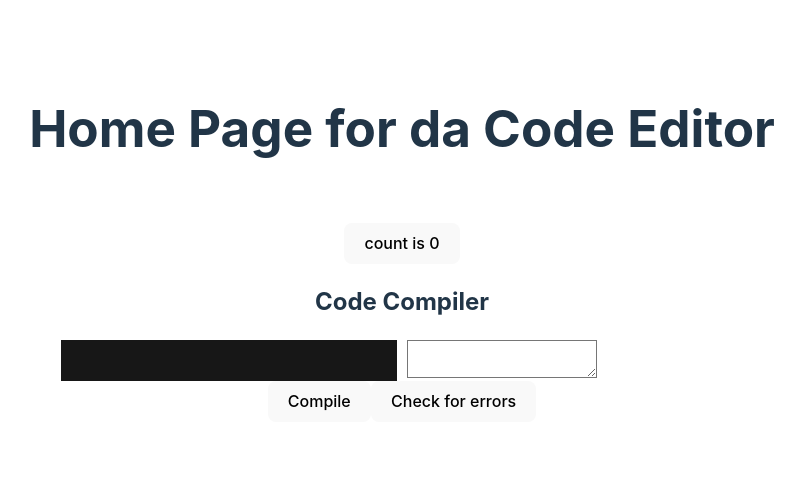
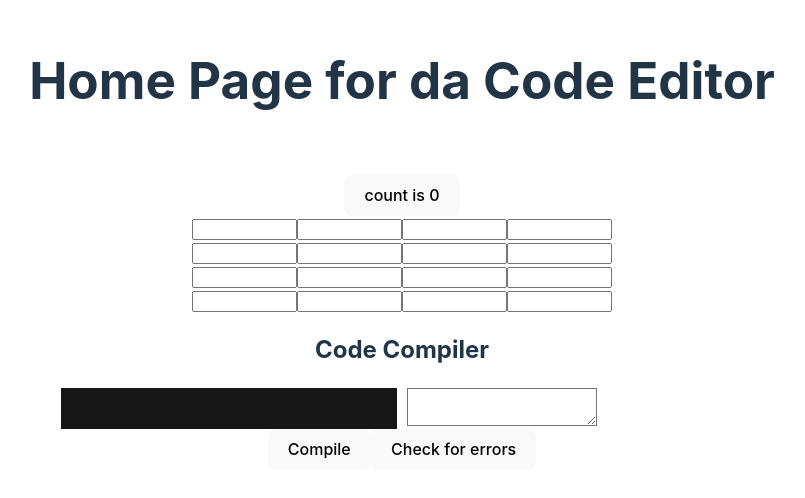
Before and after one commit to joserenter1a/PySonic, a React (Vite) app in the folder pysonic/: page / in a window 1280 px wide. Shown: the part 140-638 px from the top of the page, without its empty margins (238-1043 px from the left). Built offline with nearby package versions, Linux system fonts and the light colour scheme.

Commit message:
added grid

```diff
--- a/pysonic/src/components/Grid.jsx
+++ b/pysonic/src/components/Grid.jsx
@@ -1,15 +1,42 @@
 import * as React from 'react';
-import { useState } from 'react'
+import { useState } from 'react';
 export const Grid = () => {
     // javascript variables that can be used in your components i.e. count
     const [count, setCount] = useState(0);
-
-
+    const [text, secText] = useState("");
+    let col = [];
+    for (let i = 0; i < 100; i++){
+      let row = [];
+      for (let j = 0; j < 8; j++){
+        row.push([]);
+      }
+      col.push(row);
+    }
+    console.log(col);
     // the return statement only returns html/xml components
     return (
+      <div>
         <button onClick={() => setCount((count) => count + 1)}>
           count is {count}
         </button>
+        <div><input type="text" id="name" name="name" required minLength="4" maxLength="8" size="10"/>
+        <input type="text" id="name" name="name" required minLength="4" maxLength="8" size="10"/>
+        <input type="text" id="name" name="name" required minLength="4" maxLength="8" size="10"/>
+        <input type="text" id="name" name="name" required minLength="4" maxLength="8" size="10"/></div>
+        <div><input type="text" id="name" name="name" required minLength="4" maxLength="8" size="10"/>
+        <input type="text" id="name" name="name" required minLength="4" maxLength="8" size="10"/>
+        <input type="text" id="name" name="name" required minLength="4" maxLength="8" size="10"/>
+        <input type="text" id="name" name="name" required minLength="4" maxLength="8" size="10"/></div>
+        <div><input type="text" id="name" name="name" required minLength="4" maxLength="8" size="10"/>
+        <input type="text" id="name" name="name" required minLength="4" maxLength="8" size="10"/>
+        <input type="text" id="name" name="name" required minLength="4" maxLength="8" size="10"/>
+        <input type="text" id="name" name="name" required minLength="4" maxLength="8" size="10"/></div>
+        <div><input type="text" id="name" name="name" required minLength="4" maxLength="8" size="10"/>
+        <input type="text" id="name" name="name" required minLength="4" maxLength="8" size="10"/>
+        <input type="text" id="name" name="name" required minLength="4" maxLength="8" size="10"/>
+        <input type="text" id="name" name="name" required minLength="4" maxLength="8" size="10"/></div>
+
+      </div>
     );
 
 };
```
